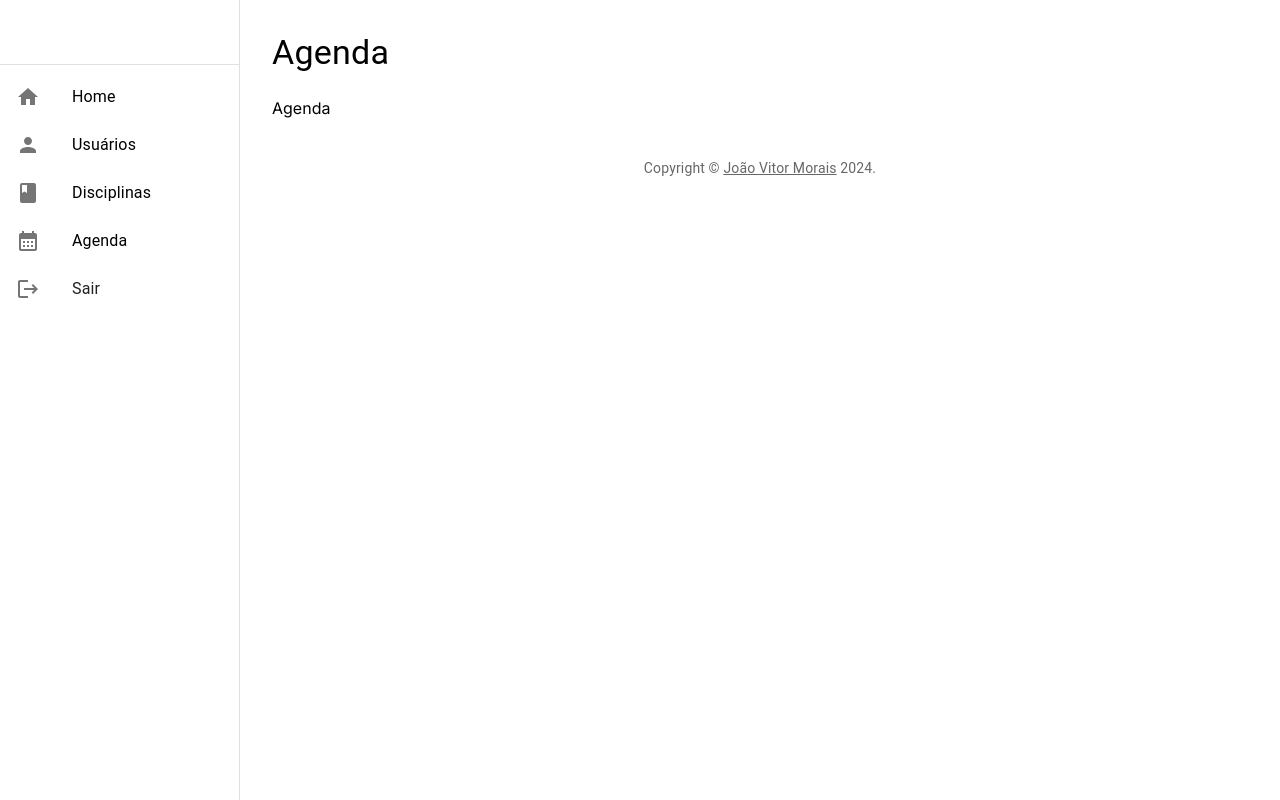
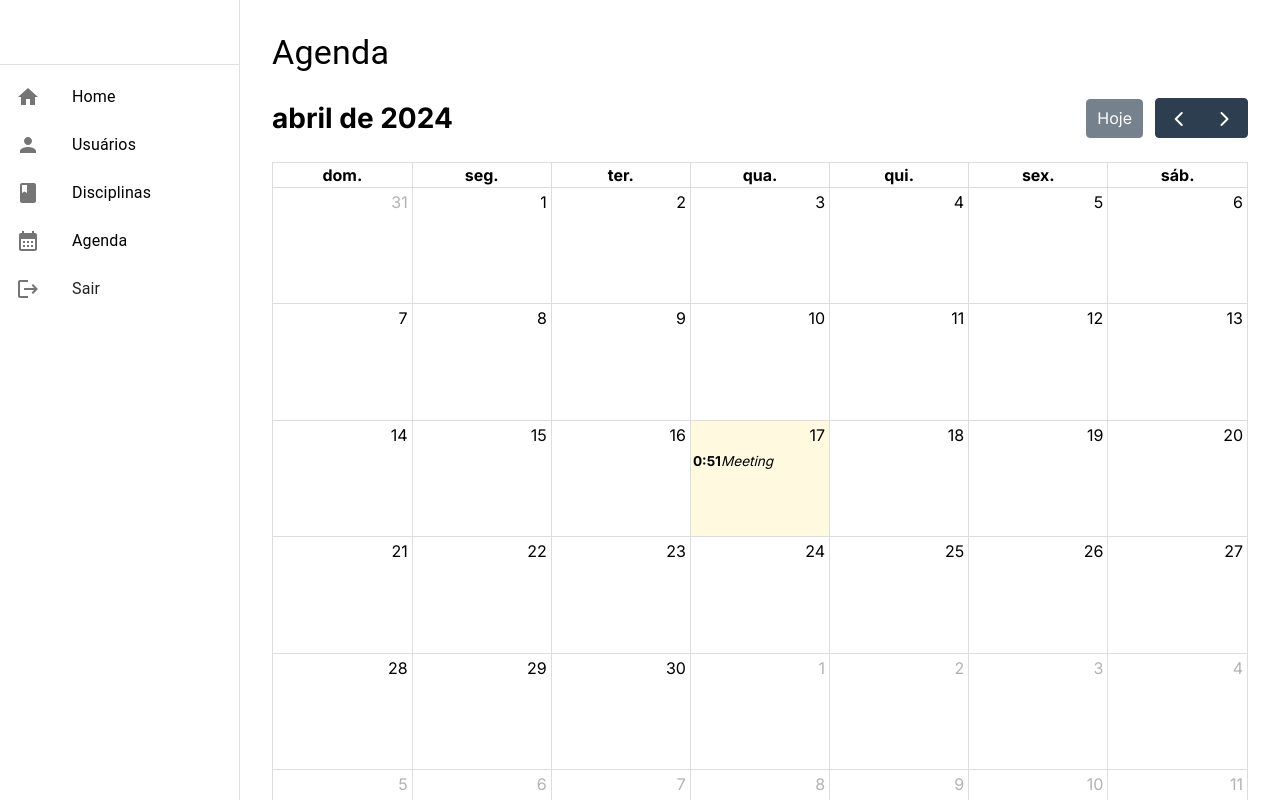
Before and after one commit to joaovmorais00/academic-period-manager, a Next.js app: page /scheduler in a window 1280 px wide. Shown: the top 800 px of the page. Built offline with nearby package versions, Linux system fonts and the light colour scheme; no server answers; sample sign-in values are in the browser's storage.

Commit message:
Adding full Calendar

```diff
--- a/package.json
+++ b/package.json
@@ -11,6 +11,9 @@
   "dependencies": {
     "@emotion/react": "^11.13.0",
     "@emotion/styled": "^11.13.0",
+    "@fullcalendar/core": "^6.1.15",
+    "@fullcalendar/daygrid": "^6.1.15",
+    "@fullcalendar/react": "^6.1.15",
     "@hookform/resolvers": "^3.3.4",
     "@mui/icons-material": "^5.15.15",
     "@mui/lab": "^5.0.0-alpha.170",
--- a/src/app/(home)/scheduler/page.tsx
+++ b/src/app/(home)/scheduler/page.tsx
@@ -1,5 +1,29 @@
+"use client";
 import TemplatePage from "@/components/common/TemplatePage/TemplatePage";
+import FullCalendar from "@fullcalendar/react";
+import dayGridPlugin from "@fullcalendar/daygrid";
+import ptBrLocale from "@fullcalendar/core/locales/pt-br";
+const events = [{ title: "Meeting", start: new Date() }];
 
 export default function page() {
-  return <TemplatePage title="Agenda">Agenda</TemplatePage>;
+  return (
+    <TemplatePage title="Agenda">
+      <FullCalendar
+        plugins={[dayGridPlugin]}
+        initialView="dayGridMonth"
+        events={events}
+        eventContent={renderEventContent}
+        locale={ptBrLocale}
+      />
+    </TemplatePage>
+  );
 }
+
+function renderEventContent(eventInfo) {
+  return (
+    <>
+      <b>{eventInfo.timeText}</b>
+      <i>{eventInfo.event.title}</i>
+    </>
+  );
+}
```
Also changed, not shown: 1 other file (tests, documents, lock files or other folders).
